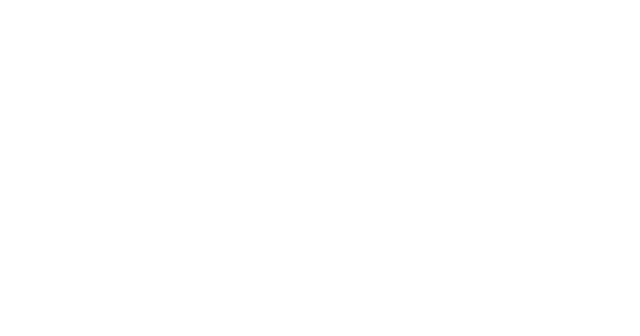
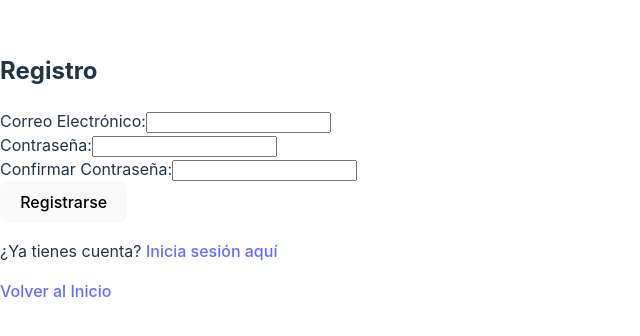
Before and after one commit to No-Country-simulation/C22-56-n-webapp, a React (Vite) app in the folder client/: page /register in a window 1280 px wide. Before the commit this address had no page. Shown: the part 224-560 px from the top of the page, without its empty margins (0-640 px from the left). Built offline with nearby package versions, Linux system fonts and the light colour scheme.

Commit message:
creacion de navbar, login, footer  y register basicos

```diff
--- a/client/src/App.jsx
+++ b/client/src/App.jsx
@@ -1,12 +1,16 @@
 import React from "react";
 import { BrowserRouter as Router, Route, Routes } from "react-router-dom";
 import Home from "./components/Home";
+import Login from "./components/Login";
+import Register from "./components/Register";
 
 const App = () => {
   return (
     <Router>
       <Routes>
         <Route path="/" element={<Home />} />
+        <Route path="/login" element={<Login />} />
+        <Route path="/register" element={<Register />} />
       </Routes>
     </Router>
   );
--- a/client/src/components/Footer.jsx
+++ b/client/src/components/Footer.jsx
@@ -0,0 +1,56 @@
+import React from "react";
+
+const Footer = () => {
+  return (
+    <footer>
+      <div>
+        <p>&copy; 2024 MiEmpresa. Todos los derechos reservados.</p>
+        <ul>
+          <li>
+            <a href="#privacy-policy">Política de Privacidad</a>
+          </li>
+          <li>
+            <a href="#terms-of-service">Términos de Servicio</a>
+          </li>
+          <li>
+            <a href="#contact">Contacto</a>
+          </li>
+        </ul>
+        <div>
+          <p>Síguenos en:</p>
+          <ul>
+            <li>
+              <a
+                href="https://facebook.com"
+                target="_blank"
+                rel="noopener noreferrer"
+              >
+                Facebook
+              </a>
+            </li>
+            <li>
+              <a
+                href="https://twitter.com"
+                target="_blank"
+                rel="noopener noreferrer"
+              >
+                Twitter
+              </a>
+            </li>
+            <li>
+              <a
+                href="https://instagram.com"
+                target="_blank"
+                rel="noopener noreferrer"
+              >
+                Instagram
+              </a>
+            </li>
+          </ul>
+        </div>
+      </div>
+    </footer>
+  );
+};
+
+export default Footer;
--- a/client/src/components/Home.jsx
+++ b/client/src/components/Home.jsx
@@ -1,11 +1,13 @@
 import React from "react";
 import Navbar from "./Navbar";
+import Footer from "./Footer";
 
 const Home = () => {
   return (
     <div>
       <Navbar />
       <h1>HOME</h1>
+      <Footer />
     </div>
   );
 };
--- a/client/src/components/Login.jsx
+++ b/client/src/components/Login.jsx
@@ -0,0 +1,60 @@
+import React, { useState } from "react";
+import { Link } from "react-router-dom"; // Importamos Link para las rutas
+
+const Login = () => {
+  const [email, setEmail] = useState("");
+  const [password, setPassword] = useState("");
+  const [errorMessage, setErrorMessage] = useState("");
+
+  const handleLogin = (e) => {
+    e.preventDefault();
+
+    // Aquí puedes agregar lógica para la autenticación
+    if (email === "" || password === "") {
+      setErrorMessage("Por favor, complete todos los campos.");
+    } else {
+      setErrorMessage("");
+      console.log("Autenticando...", email, password);
+      // Llamada a la API o lógica para iniciar sesión
+    }
+  };
+
+  return (
+    <div>
+      <h2>Iniciar Sesión</h2>
+      <form onSubmit={handleLogin}>
+        <div>
+          <label htmlFor="email">Correo Electrónico:</label>
+          <input
+            type="email"
+            id="email"
+            value={email}
+            onChange={(e) => setEmail(e.target.value)}
+            required
+          />
+        </div>
+        <div>
+          <label htmlFor="password">Contraseña:</label>
+          <input
+            type="password"
+            id="password"
+            value={password}
+            onChange={(e) => setPassword(e.target.value)}
+            required
+          />
+        </div>
+        {errorMessage && <p>{errorMessage}</p>}
+        <button type="submit">Iniciar Sesión</button>
+      </form>
+      <p>
+        ¿No tienes cuenta? <Link to="/register">Regístrate aquí</Link>
+      </p>
+      <p>
+        <Link to="/">Volver al Inicio</Link>{" "}
+        {/* Enlace que redirige a la ruta principal */}
+      </p>
+    </div>
+  );
+};
+
+export default Login;
--- a/client/src/components/Navbar.jsx
+++ b/client/src/components/Navbar.jsx
@@ -20,6 +20,18 @@
           <li>
             <a href="#contact">Contacto</a>
           </li>
+          {/* Botón Login */}
+          <li>
+            <a href="/login">
+              <button>Iniciar Sesión</button>
+            </a>
+          </li>
+          {/* Botón Register */}
+          <li>
+            <a href="/register">
+              <button>Registrarse</button>
+            </a>
+          </li>
         </ul>
       </div>
     </nav>
--- a/client/src/components/Register.jsx
+++ b/client/src/components/Register.jsx
@@ -0,0 +1,72 @@
+import React, { useState } from "react";
+import { Link } from "react-router-dom"; // Importamos Link para las rutas
+
+const Register = () => {
+  const [email, setEmail] = useState("");
+  const [password, setPassword] = useState("");
+  const [confirmPassword, setConfirmPassword] = useState("");
+  const [errorMessage, setErrorMessage] = useState("");
+
+  const handleRegister = (e) => {
+    e.preventDefault();
+
+    if (email === "" || password === "" || confirmPassword === "") {
+      setErrorMessage("Por favor, complete todos los campos.");
+    } else if (password !== confirmPassword) {
+      setErrorMessage("Las contraseñas no coinciden.");
+    } else {
+      setErrorMessage("");
+      console.log("Registrando...", email, password);
+      // Llamada a la API o lógica para registrar
+    }
+  };
+
+  return (
+    <div>
+      <h2>Registro</h2>
+      <form onSubmit={handleRegister}>
+        <div>
+          <label htmlFor="email">Correo Electrónico:</label>
+          <input
+            type="email"
+            id="email"
+            value={email}
+            onChange={(e) => setEmail(e.target.value)}
+            required
+          />
+        </div>
+        <div>
+          <label htmlFor="password">Contraseña:</label>
+          <input
+            type="password"
+            id="password"
+            value={password}
+            onChange={(e) => setPassword(e.target.value)}
+            required
+          />
+        </div>
+        <div>
+          <label htmlFor="confirmPassword">Confirmar Contraseña:</label>
+          <input
+            type="password"
+            id="confirmPassword"
+            value={confirmPassword}
+            onChange={(e) => setConfirmPassword(e.target.value)}
+            required
+          />
+        </div>
+        {errorMessage && <p>{errorMessage}</p>}
+        <button type="submit">Registrarse</button>
+      </form>
+      <p>
+        ¿Ya tienes cuenta? <Link to="/login">Inicia sesión aquí</Link>
+      </p>
+      <p>
+        <Link to="/">Volver al Inicio</Link>{" "}
+        {/* Enlace que redirige a la ruta principal */}
+      </p>
+    </div>
+  );
+};
+
+export default Register;
```
